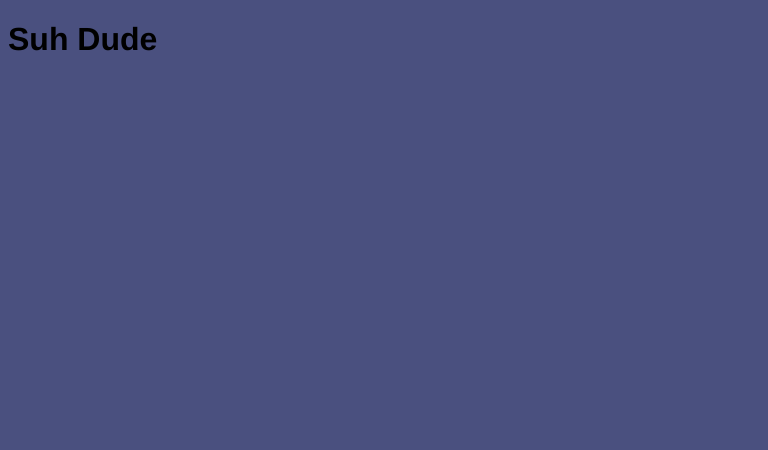
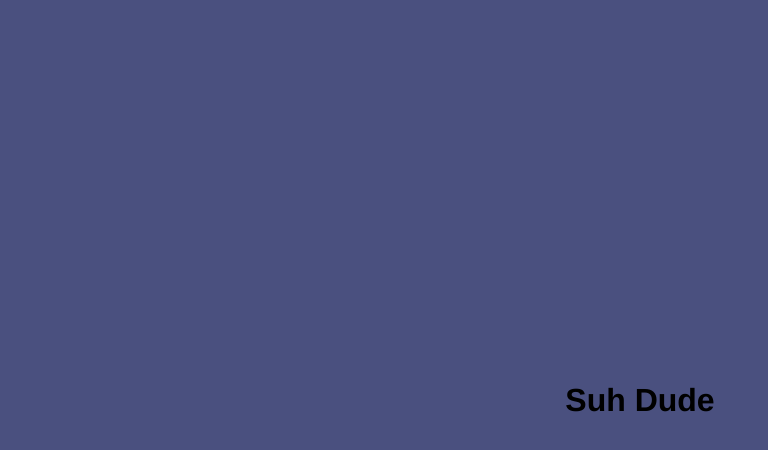
Before and after one commit to mole-squad/molesquad.com, a React app: page / in a window 1280 px wide. Shown: the top 450 px of the page, without its empty margins (0-768 px from the left). Built offline with nearby package versions, Linux system fonts and the light colour scheme.

Commit message:
Bootstrap & autoprefixer setup

```diff
--- a/package.json
+++ b/package.json
@@ -14,11 +14,15 @@
   "dependencies": {
     "@types/react": "^16.3.16",
     "@types/react-dom": "^16.0.5",
+    "autoprefixer": "^8.6.0",
     "awesome-typescript-loader": "^5.0.0",
+    "bootstrap": "^4.1.1",
     "css-loader": "^0.28.11",
     "extract-text-webpack-plugin": "^4.0.0-beta.0",
     "html-webpack-plugin": "^3.2.0",
     "node-sass": "^4.9.0",
+    "postcss-loader": "^2.1.5",
+    "precss": "^3.1.2",
     "react": "^16.4.0",
     "react-dom": "^16.4.0",
     "sass-loader": "^7.0.2",
--- a/src/components/app.tsx
+++ b/src/components/app.tsx
@@ -1,5 +1,9 @@
-import * as React from "react";
+import * as React from 'react';
 
 export const App = () => {
-  return <h1>Suh Dude</h1>;
+  return (
+    <div className="d-flex justify-content-center align-items-center h-100">
+      <h1>Suh Dude</h1>
+    </div>
+  );
 };
--- a/src/index.html
+++ b/src/index.html
@@ -1,5 +1,5 @@
 <!DOCTYPE html>
-<html>
+<html lang="en">
   <head>
     <meta http-equiv="Content-Type" content="text/html; charset=UTF-8" />
     <base href="/">
--- a/src/styles/_main.scss
+++ b/src/styles/_main.scss
@@ -14,6 +14,13 @@ body {
   font-weight: 300;
 }
 
-.text-white {
-  color: $white;
+html, body {
+  padding: 0;
+  margin: 0;
+  height: 100%;
 }
+
+#app {
+  height: 100%;
+  overflow: auto;
+}
--- a/src/styles/index.scss
+++ b/src/styles/index.scss
@@ -1,2 +1,6 @@
+@import "~bootstrap/scss/functions";
+@import "~bootstrap/scss/variables";
+@import "~bootstrap/scss/mixins";
+@import "~bootstrap/scss/utilities";
 @import "variables";
 @import "main";
--- a/tslint.json
+++ b/tslint.json
@@ -2,6 +2,7 @@
     "defaultSeverity": "error",
     "extends": ["tslint:latest", "tslint-react"],
     "rules": {
+        "quotemark": [true, "single", "jsx-double", "avoid-template"],
         "jsx-wrap-multiline": false
     },
     "jsRules": {},
--- a/webpack.config.js
+++ b/webpack.config.js
@@ -19,10 +19,24 @@ module.exports = {
       { test: /\.tsx?$/, loader: "awesome-typescript-loader" },
       { enforce: "pre", test: /\.js$/, loader: "source-map-loader" },
       {
-        test: /\.scss$/,
+        test: /\.(s)css$/,
         use: ExtractTextPlugin.extract({
           fallback: "style-loader",
-          use: "css-loader!sass-loader",
+          use: [
+            'css-loader',
+            {
+              loader: 'postcss-loader',
+              options: {
+                plugins: function () {
+                  return [
+                    require('precss'),
+                    require('autoprefixer')
+                  ];
+                }
+              }
+            },
+            'sass-loader'
+          ]
         })
       }
     ]
@@ -32,7 +46,7 @@ module.exports = {
       template: './src/index.html',
       filename: './index.html'
     }),
-    new ExtractTextPlugin('style.css')
+    new ExtractTextPlugin('style.[hash].css')
   ],
   // externals: {
   //   "react": "React",
```
Also changed, not shown: src/index.tsx (+5 -5 lines), 2 other files (tests, documents, lock files or other folders).
